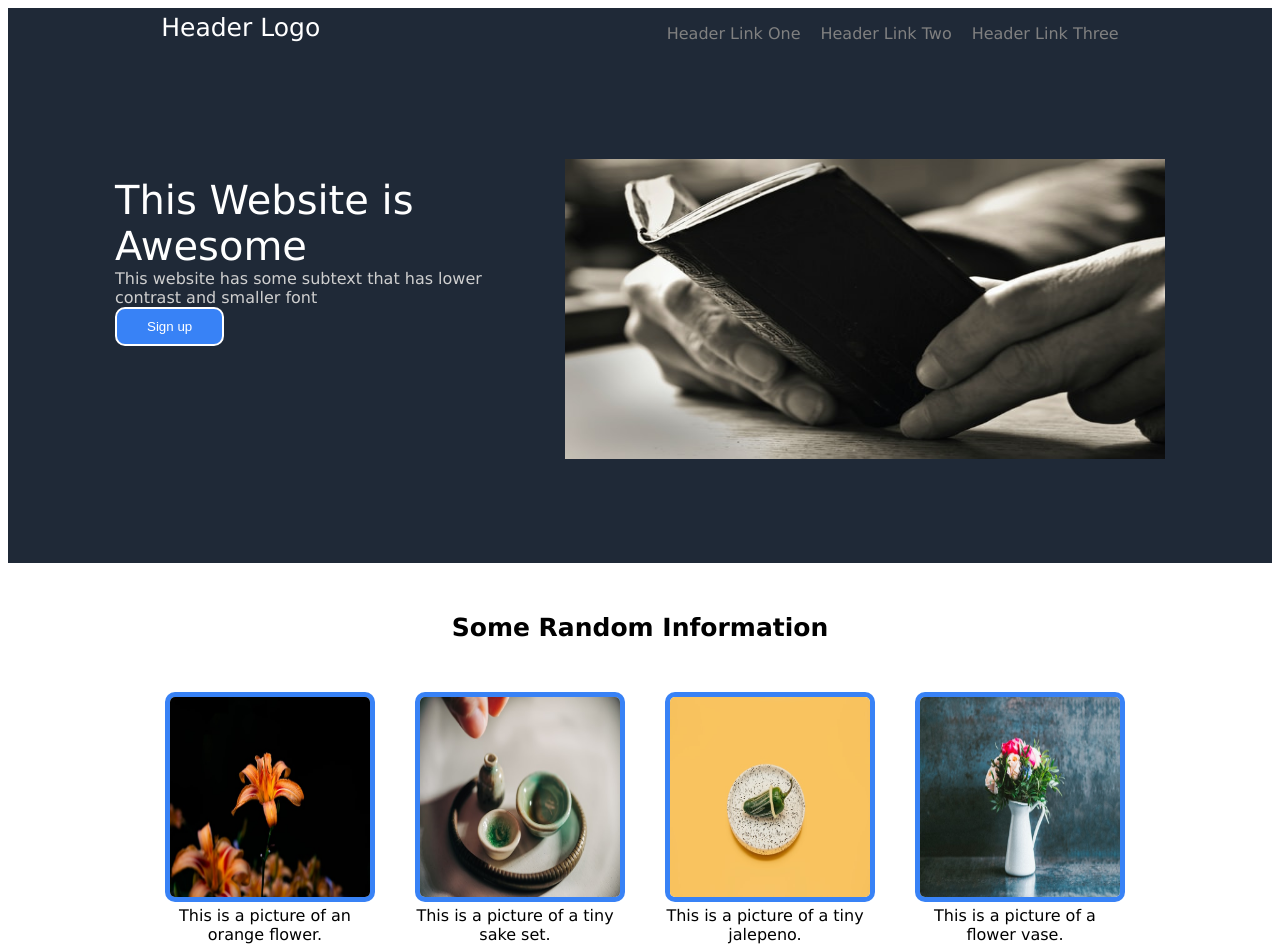
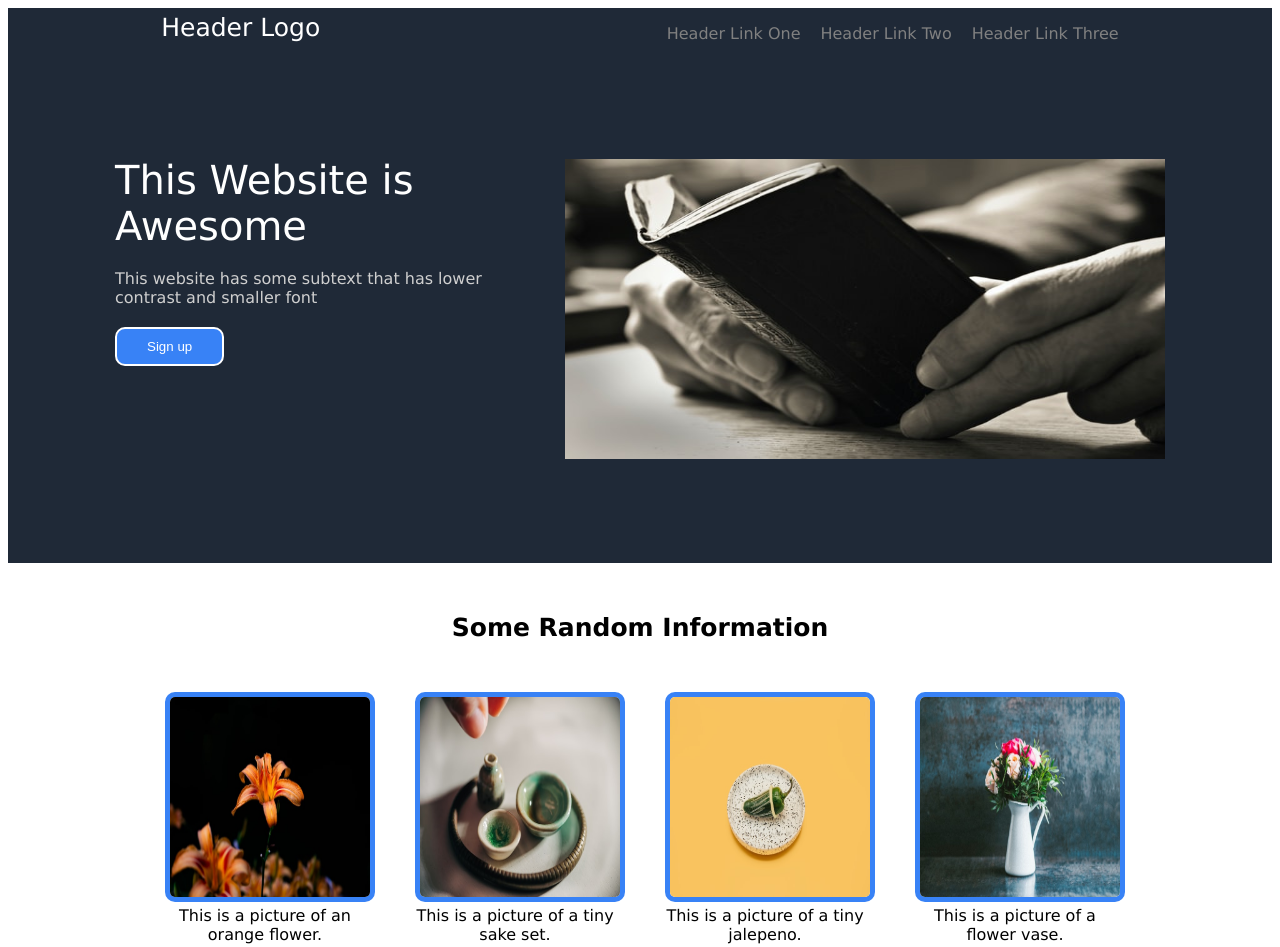
Before and after one commit to kotynskm/landing-page, a plain HTML site: page index.html in a window 1280 px wide. Shown: the top 947 px of the page. Drawn offline with Linux system fonts and the light colour scheme.

Commit message:
Fixed spacing and alignment of intro text/button

```diff
--- a/style.css
+++ b/style.css
@@ -53,14 +53,27 @@ button {
     gap: 50px;
     padding-bottom: 100px;
 
+}
 
+.left-side {
+    display: flex;
+    flex-direction: column;
+    justify-content: center;
+    align-items: center;
+    gap: 20px;
 }
+
 .larger-text, .contrast-text {
     max-width: 400px;
 }
 .larger-text {
     font-size: 40px;
     color: white;
+    align-self: flex-start;
+}
+
+button {
+    align-self: flex-start;
 }
 
 .contrast-text {
```
